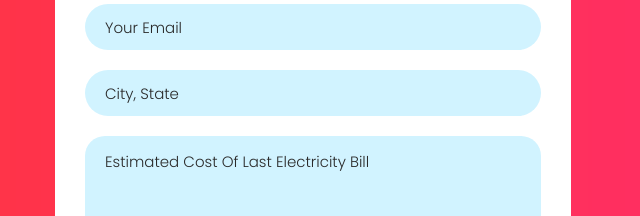
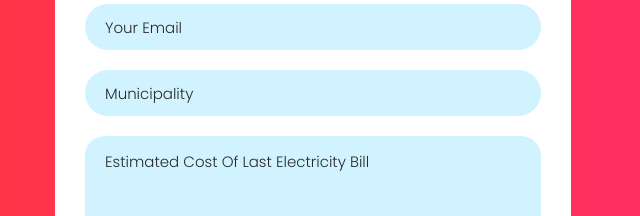
Before and after one commit to nishankaler/sparkupsolarenergy, a plain HTML site: page index.html in a window 1280 px wide. Shown: the part 282-498 px from the top of the page, 627-1267 px from the left. Drawn offline with Linux system fonts and the light colour scheme.

Commit message:
Update index.html

```diff
--- a/index.html
+++ b/index.html
@@ -108,7 +108,7 @@ https://templatemo.com/tm-562-space-dynamic
                   <input type="text" name="city" id="city" pattern="[^ @]*@[^ @]*" placeholder="Your Email" required="">
                 </fieldset>
                 <fieldset>
-                  <input type="text"  placeholder="City, State" required="">
+                  <input type="text"  placeholder="Municipality" required="">
                 </fieldset>
               </div>
               <div class="col-lg-12">
```
